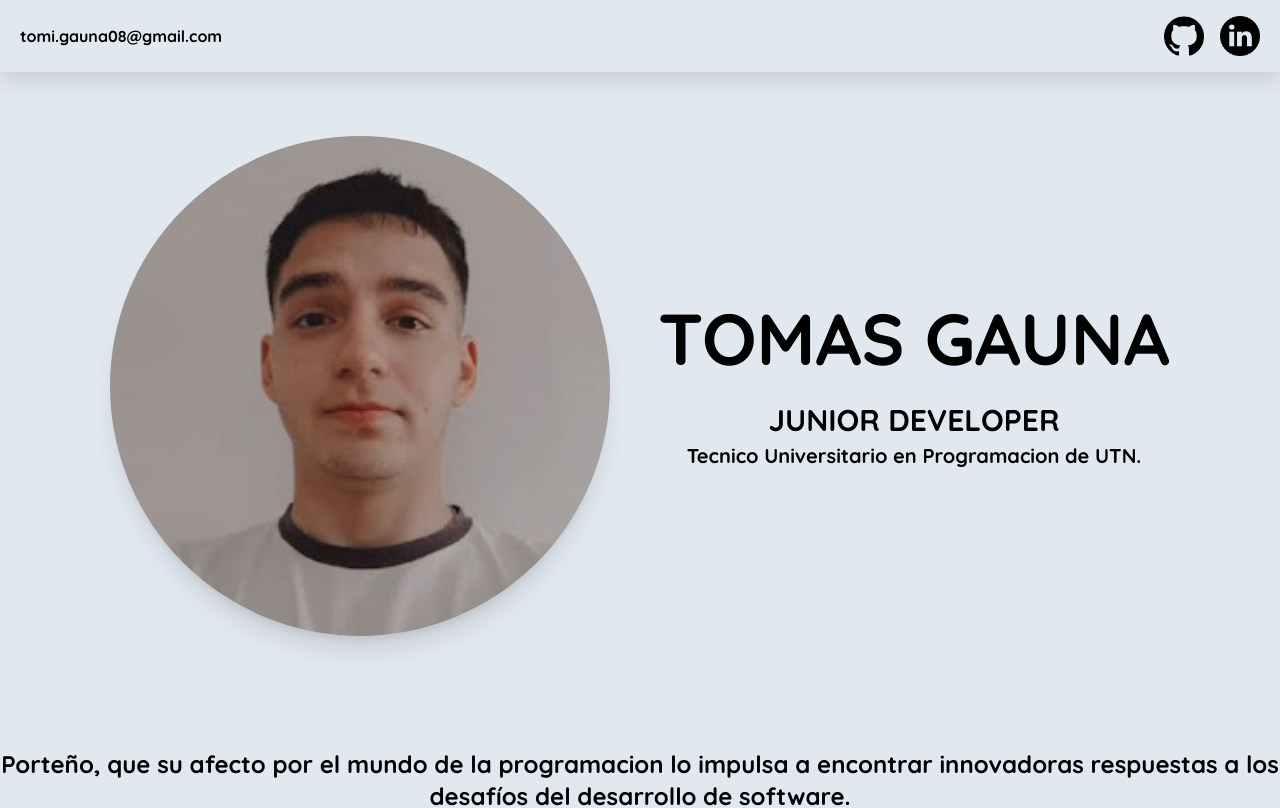
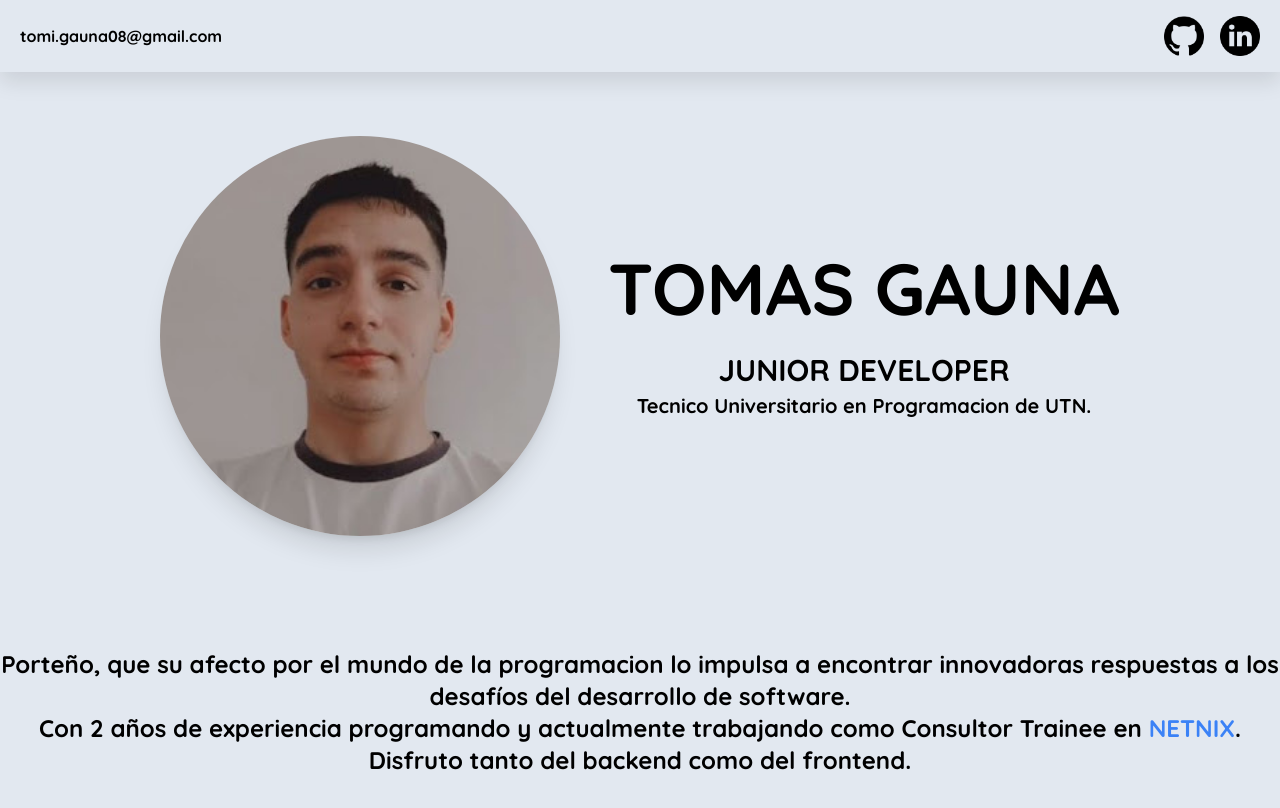
Before and after one commit to TomasGauna/TomasGauna.github.io, a Next.js app: page / in a window 1280 px wide. Shown: the top 808 px of the page. Built offline with nearby package versions, Linux system fonts and the light colour scheme.

Commit message:
modificaciones en presentacion y experiencia

```diff
--- a/app/components/Experiencia/Experiencia.tsx
+++ b/app/components/Experiencia/Experiencia.tsx
@@ -41,6 +41,7 @@ function Experiencia() {
           </div>
         ))}
       </div>
+      <p>ACA IRIA LO QUE HAGO EN NETNIX, QUE LO TENGO QUE PENSAR BIEN</p>
     </div>
   );
 }
--- a/app/components/Header/Header.tsx
+++ b/app/components/Header/Header.tsx
@@ -120,7 +120,7 @@ export function Header() {
       <div className='container'>
         <nav className={`${isNavbarVisible ? "visible" : ""}`}>
           <div onClick={handleCopyToClipboard} className="flex items-center">
-             <span className='cursor-pointer hover:scale-105 hover:text-blue-400 transition-transform duration-100'>tomi.gauna08@gmail.com</span>
+            <span className='cursor-pointer hover:scale-105 hover:text-blue-400 transition-transform duration-100'>tomi.gauna08@gmail.com</span>
           </div>
           <div className="nav-items">
             <Link href={'https://github.com/TomasGauna/'} passHref>
--- a/app/components/Presentacion/Presentacion.tsx
+++ b/app/components/Presentacion/Presentacion.tsx
@@ -10,8 +10,8 @@ function Presentacion() {
                     <Image
                         src={"/foto/tomi.jpg"}
                         alt={""}
-                        width={500}
-                        height={500}
+                        width={400}
+                        height={400}
                         className="rounded-full shadow-xl hover:scale-110 transition-transform"
                     />
                 </div>
@@ -25,7 +25,7 @@ function Presentacion() {
             </div>
             <div className='text-center lg:mt-28 lg:text-2xl mt-8 text-md'>
                 <p>Porteño, que su afecto por el mundo de la programacion lo impulsa a encontrar innovadoras respuestas a los desafíos del desarrollo de software.</p>
-                <p>Con 2 años de experiencia programando y actualmente trabajando como consultor trainee en <Link className='hover:underline text-blue-500' rel="stylesheet" href="https://www.netnix.net/">NETNIX</Link>.</p>
+                <p>Con 2 años de experiencia programando y actualmente trabajando como Consultor Trainee en <Link className='hover:underline text-blue-500' rel="stylesheet" href="https://www.netnix.net/">NETNIX</Link>.</p>
                 <p>Disfruto tanto del backend como del frontend.</p>
             </div>
         </div>
```
